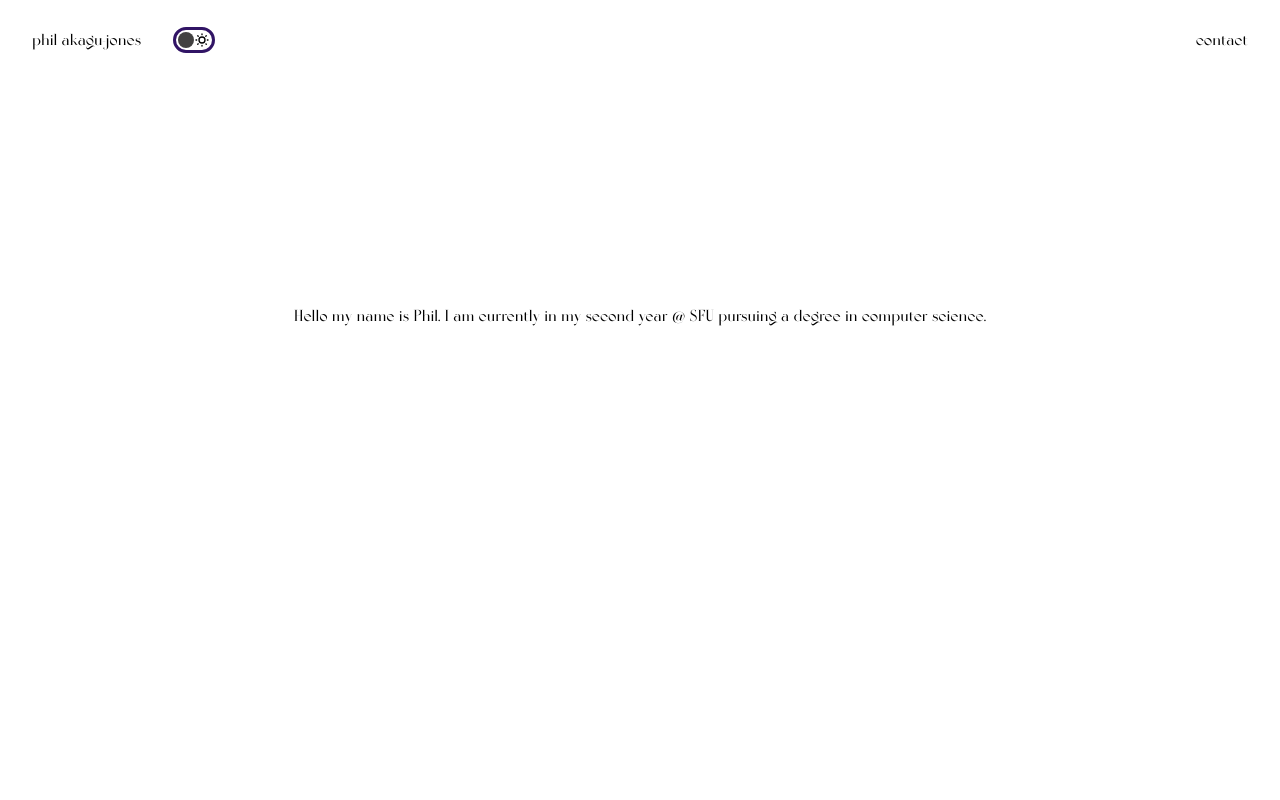
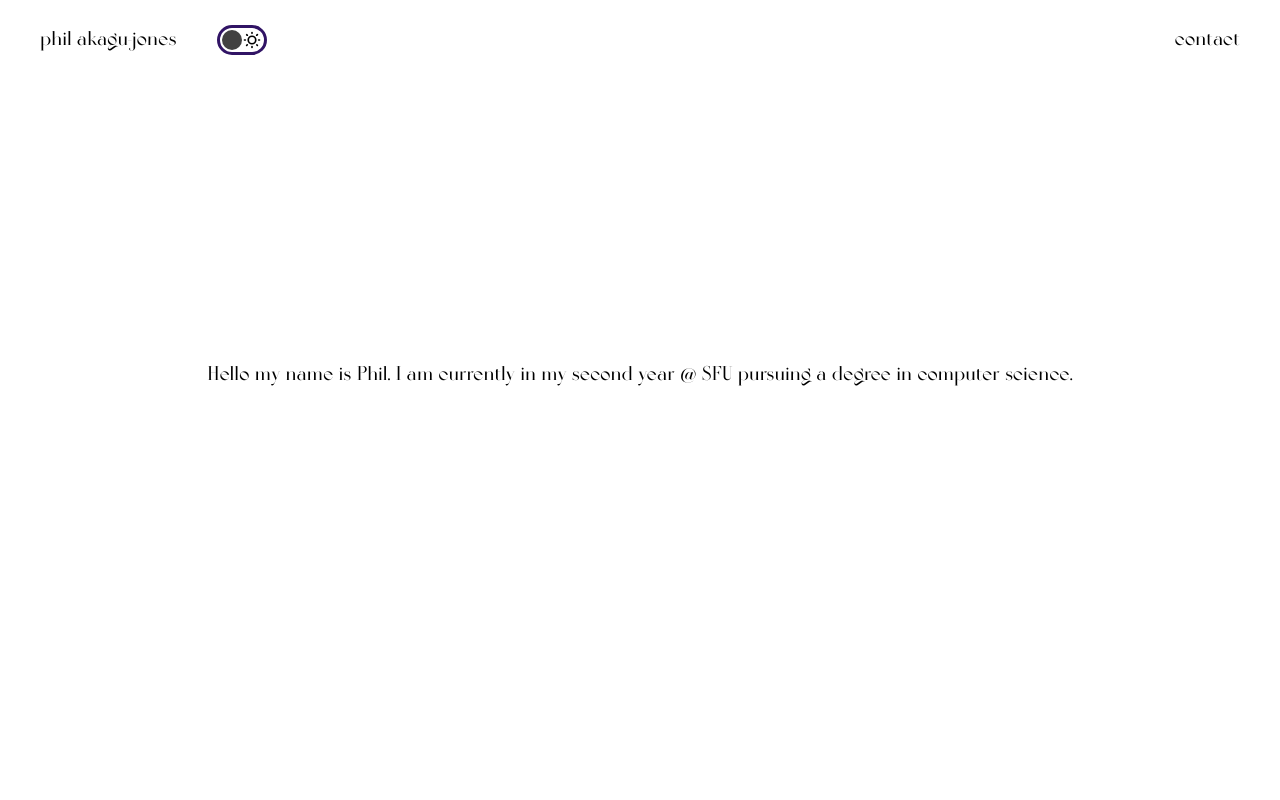
Before and after one commit to philakagujones/PersonalSite, a Next.js app: page / in a window 1280 px wide. Shown: the top 800 px of the page. Built offline with nearby package versions, Linux system fonts and the light colour scheme.

Commit message:
changed font size

```diff
--- a/pages/index.js
+++ b/pages/index.js
@@ -20,9 +20,7 @@ export default function Home() {
 
       <main className={styles.main}>
         <div className={styles.message}>
-        <p>
-        Hello my name is Phil. I am currently in my second year @ SFU pursuing a degree in computer science.
-        </p>
+          <p>Hello my name is Phil. I am currently in my second year @ SFU pursuing a degree in computer science.</p>
         </div>
       </main>
 
--- a/styles/globals.css
+++ b/styles/globals.css
@@ -18,6 +18,7 @@ a {
 * {
   box-sizing: border-box;
   font-family: 'a769regular';
+  font-size: 20px;
 }
 
 @font-face {
```
